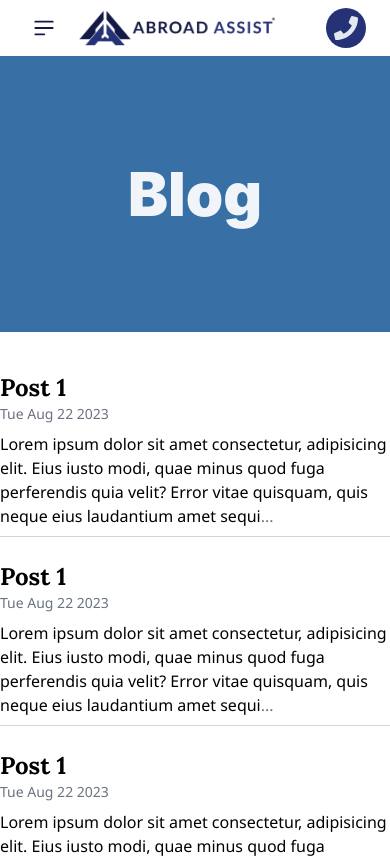
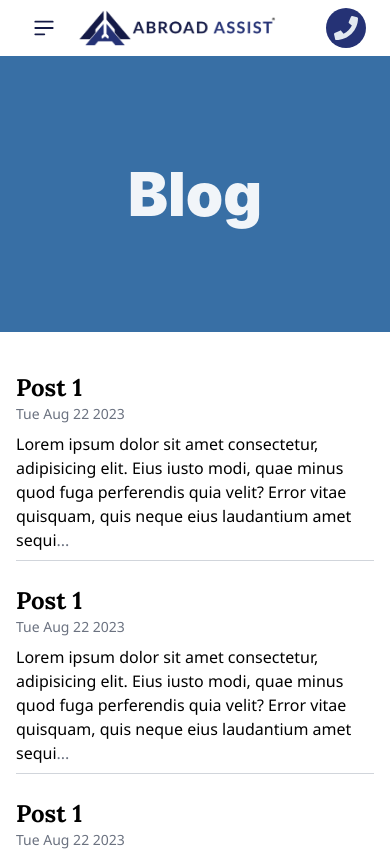
Before and after one commit to abroadassist/abroad-assist, a Next.js app: page /blog-copy in a window 390 px wide. Shown: the top 858 px of the page. Built offline with nearby package versions, Linux system fonts and the light colour scheme.

Commit message:
update container for Post

```diff
--- a/components/wrappers/PostContainer.jsx
+++ b/components/wrappers/PostContainer.jsx
@@ -1,7 +1,7 @@
 import React from "react";
 
 const PostContainer = ({ children, classes }) => {
-  return <div className={`mx-auto max-w-2xl py-4  ${classes}`}>{children}</div>;
+  return <div className={`mx-auto max-w-2xl py-4 px-4 md:px-0  ${classes}`}>{children}</div>;
 };
 
 export default PostContainer;
```
